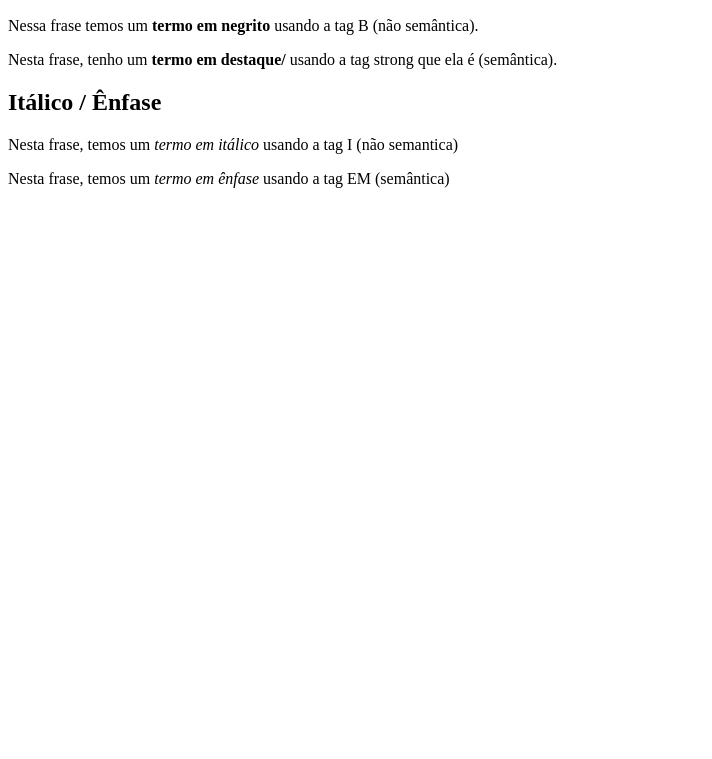
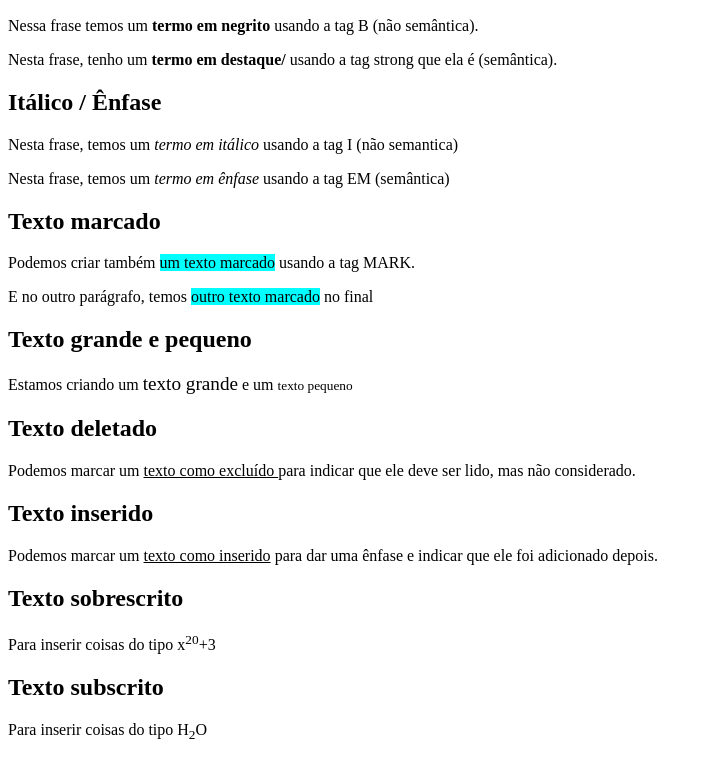
Before and after one commit to Fs-cyber/html-css, a plain HTML site: page Exercicios/ex008/index.html in a window 1280 px wide. Shown: the part 110-869 px from the top of the page, without its empty margins (0-712 px from the left). Before the commit the page ends 800 px from the top, so only its background shows below. Drawn offline with Linux system fonts and the light colour scheme.

Commit message:
Update index.html

```diff
--- a/Exercicios/ex008/index.html
+++ b/Exercicios/ex008/index.html
@@ -6,6 +6,11 @@
     <meta name="viewport" content="width=device-width, initial-scale=1.0">
     <link rel="shortcut icon" href="imagens/Html.ico.ico" type="image/x-icon">
     <title>Formatação de Texto</title>
+    <style>
+        mark{
+            background-color: aqua;
+        }
+    </style>
 </head>
 <body>
     <h1>Principais formatações</h1>
@@ -16,5 +21,21 @@
     <p>Nesta frase, temos um <I>termo em itálico</I> <!--CTRL,SHIFT+P+I--> usando a tag I (não semantica) </p>
     <p>Nesta frase, temos um <em>termo em ênfase</em> <!--CTRL,SHIFT+P,ENTER+EM-->
         usando a tag EM (semântica)</p> <!--para colocar dentro de um paragrafo CTRL,SHIFT,P,ENTER,P,ENTER-->
+        <h2>Texto marcado</h2>
+        <P>Podemos criar também <mark>um texto marcado</mark> usando a tag MARK.</P> <!--Para marcar um texto ou palavra
+        rapidamente CTRL,SHIFT,P,ENVELOPAR COM ABREVIATURA,MARK-->
+        <p>E no outro parágrafo, temos <mark>outro texto marcado</mark> no final</p>
+        <h2>Texto grande e pequeno</h2>
+        <p>Estamos criando um <big>texto grande</big> e um <small>texto pequeno</small></p> <!--Para diminuir uma frase
+        rapidamente CTRL,SHIFT,P,ENVELOPAR COM ABREVIATURA,SMALL-->
+        <h2>Texto deletado</h2>
+        <p>Podemos marcar um <ins>texto como excluído </ins>para indicar que ele deve ser lido, mas não considerado.</p>
+        <h2>Texto inserido</h2>
+        <p>Podemos marcar um <ins>texto como inserido</ins> para dar uma ênfase e indicar que ele foi adicionado depois.
+        </p> <!-- A TAG INS É (SEMÂNTICA)-->
+        <h2>Texto sobrescrito</h2>
+        <p>Para inserir coisas do tipo x<sup>20</sup>+3</p>
+        <h2>Texto subscrito</h2>
+        <p>Para inserir coisas do tipo H<sub>2</sub>O</p>
 </body>
 </html>
```
